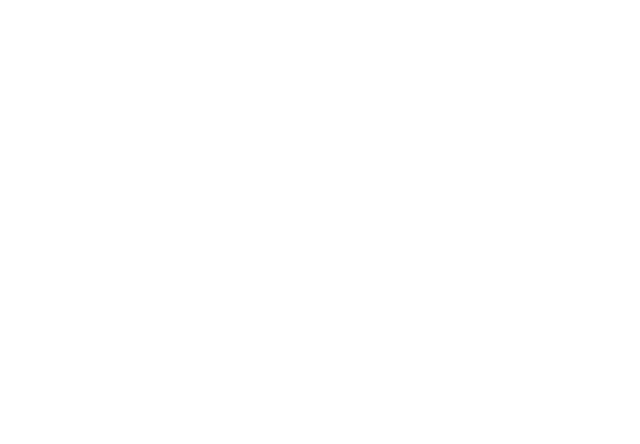
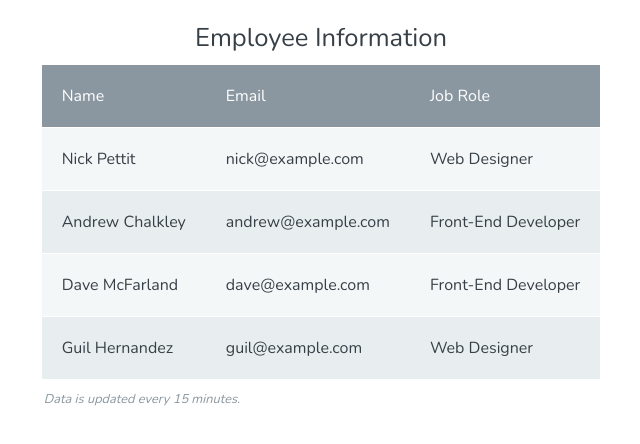
Before and after one commit to jl4syth/td-unit3-create-basic-table, a plain HTML site: page index.html in a window 1280 px wide. Shown: the whole page, without its empty margins (319-959 px from the left). Drawn offline with nearby package versions, Linux system fonts and the light colour scheme.

Commit message:
HTML tables - how to.

```diff
--- a/index.html
+++ b/index.html
@@ -9,8 +9,42 @@
     <link rel="stylesheet" href="css/main.css">
   </head>
   <body>
-
-
-
+    <table>
+      <caption>Employee Information</caption>
+      <thead>
+        <tr>
+          <th>Name</th>
+          <th>Email</th>
+          <th>Job Role</th>
+        </tr>
+      </thead>
+      <tfoot>
+        <tr>
+          <td colspan="3">Data is updated every 15 minutes.</td>
+        </tr>
+      </tfoot>
+      <tbody>
+        <tr>
+          <th scope="col">Nick Pettit</th>
+          <td scope="col">nick@example.com</td>
+          <td scope="col">Web Designer</td>
+        </tr>
+        <tr>
+          <th scope="row">Andrew Chalkley</th>
+          <td>andrew@example.com</td>
+          <td>Front-End Developer</td>
+        </tr>
+        <tr>
+          <th scope="row">Dave McFarland</th>
+          <td>dave@example.com</td>
+          <td>Front-End Developer</td>
+        </tr>
+        <tr>
+          <th scope="row">Guil Hernandez</th>
+          <td>guil@example.com</td>
+          <td>Web Designer</td>
+        </tr>
+      </tbody>
+    </table>
   </body>
 </html>
```
